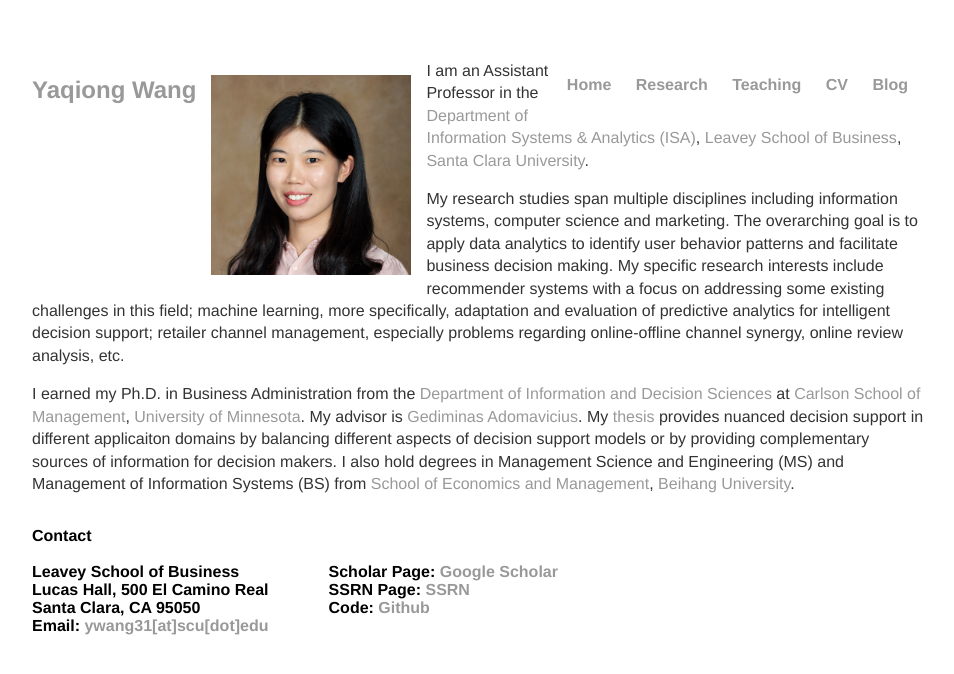
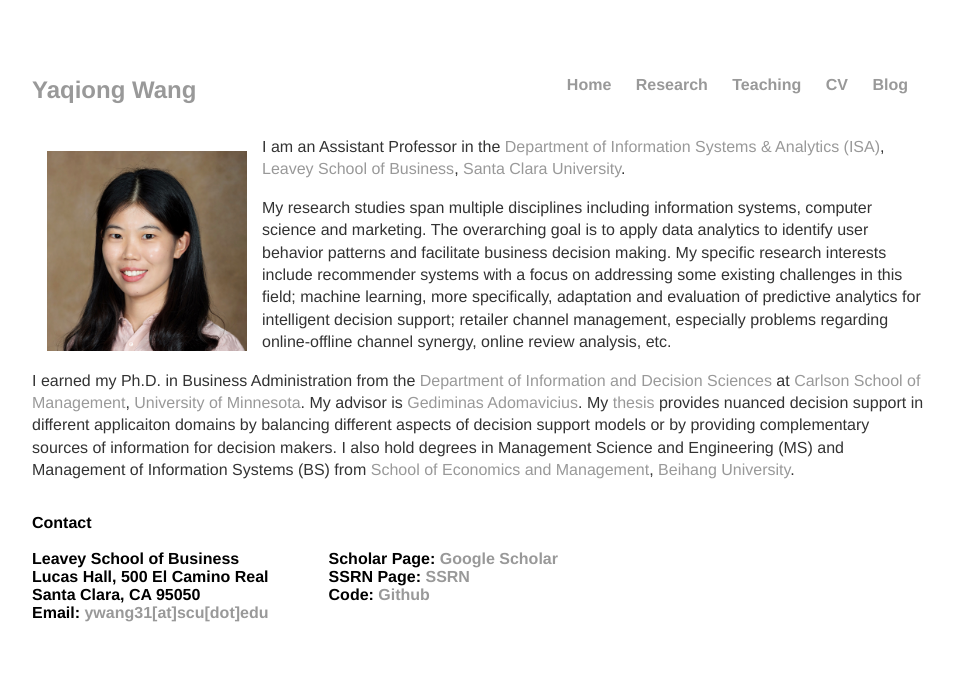
Before and after one commit to YaqiongWang/PersonalWeb, a Jekyll site: the page built from index.html, in a window 1280 px wide. Shown: the top 674 px of the page, without its empty margins (160-1114 px from the left). Built offline with Jekyll 4.4.1, drawn with Linux system fonts in a browser that asks for light colours.

Commit message:
Update default.html

```diff
--- a/_layouts/default.html
+++ b/_layouts/default.html
@@ -20,7 +20,7 @@
     		</ul>
 		</nav>
 		</div>
-		<div class="container">
+		<div class="container" style="float:left">
 
 			{{ content }}
 
```
